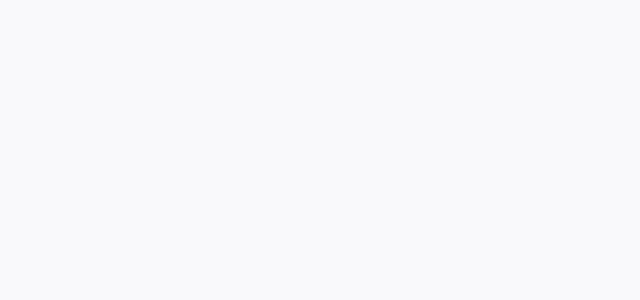
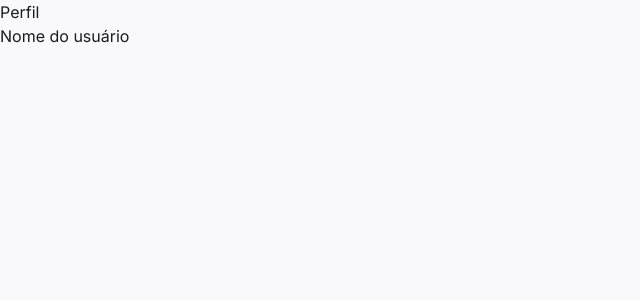
Before and after one commit to guilhermufc/Projeto-3, a React (Vite) app in the folder frontend/: page /profile in a window 1280 px wide. Before the commit this address had no page. Shown: the top 300 px of the page, without its empty margins (0-640 px from the left). Built offline with nearby package versions, Linux system fonts and the light colour scheme.

Commit message:
Adiciona tela de perfil

```diff
--- a/frontend/src/App.jsx
+++ b/frontend/src/App.jsx
@@ -3,6 +3,7 @@ import Login from './components/Login'
 import Feed from './components/Feed'
 import Post from './components/Post'
 import Register from './components/Register'
+import Profile from "./components/Profile";
 import './App.css'
 
 function App() {
@@ -13,6 +14,7 @@ function App() {
         <Route path="/register" element={<Register />} />
         <Route path="/feed" element={<Feed />} />
         <Route path="/post" element={<Post />} />
+        <Route path="/profile" element={<Profile />} />
         <Route path="/" element={<Navigate to="/login" replace />} />
       </Routes>
     </Router>
--- a/frontend/src/components/Feed.jsx
+++ b/frontend/src/components/Feed.jsx
@@ -103,7 +103,7 @@ export default function Feed() {
             </div>
           </div>
         </div>
-        <div className="w-14 h-14 bg-gray-100 flex items-center justify-center rounded-full cursor-pointer hover:bg-gray-200 transition-colors" onClick={handleLogout}>
+        <div className="w-14 h-14 bg-gray-100 flex items-center justify-center rounded-full cursor-pointer hover:bg-gray-200 transition-colors" onClick={() => navigate('/profile')}>
           <span className="fi fi-br-circle-user text-[22px] opacity-80" aria-hidden="true" />
         </div>
       </header>
--- /dev/null
+++ b/frontend/src/components/Profile.jsx
@@ -0,0 +1,10 @@
+import React from "react";
+
+export default function Profile() {
+  return (
+    <div>
+      <h1>Perfil</h1>
+      <p>Nome do usuário</p>
+    </div>
+  );
+}
```
